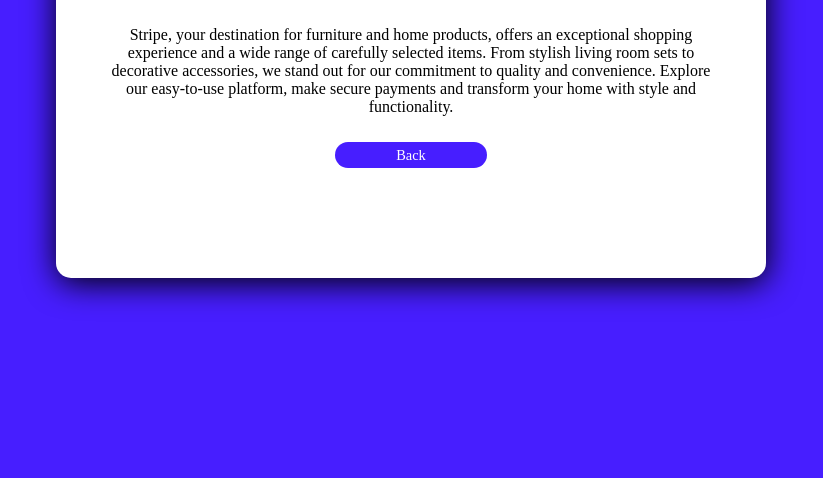
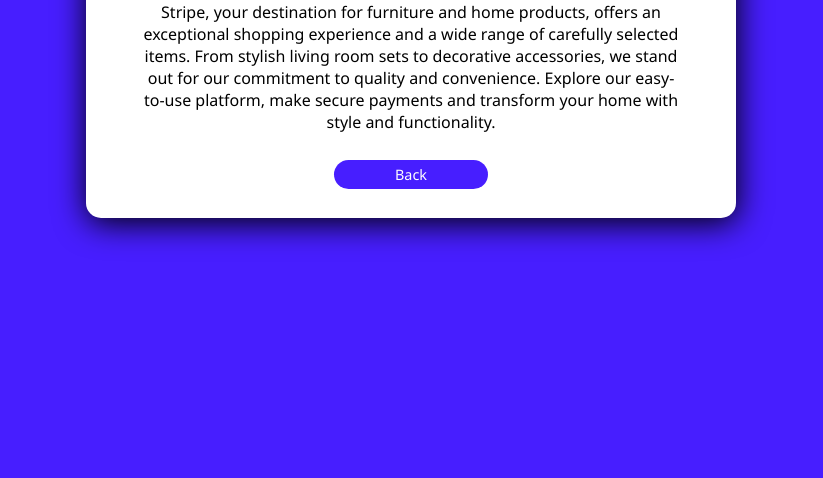
Before and after one commit to AnellSkill/JSProyect, a plain HTML site: page aboutPage/welcome.html in a window 1280 px wide. Shown: the part 322-800 px from the top of the page, without its empty margins (229-1052 px from the left). Drawn offline with Linux system fonts and the light colour scheme.

Commit message:
Update welcome.css

```diff
--- a/aboutPage/welcome.css
+++ b/aboutPage/welcome.css
@@ -1,3 +1,10 @@
+*{
+    padding: 0px;
+    margin: 0px;
+    box-sizing: border-box;
+    font-family: 'Segoe UI', Tahoma, Geneva, Verdana, sans-serif;
+}
+
 body{
     background-color: #471eff;
 }
```
